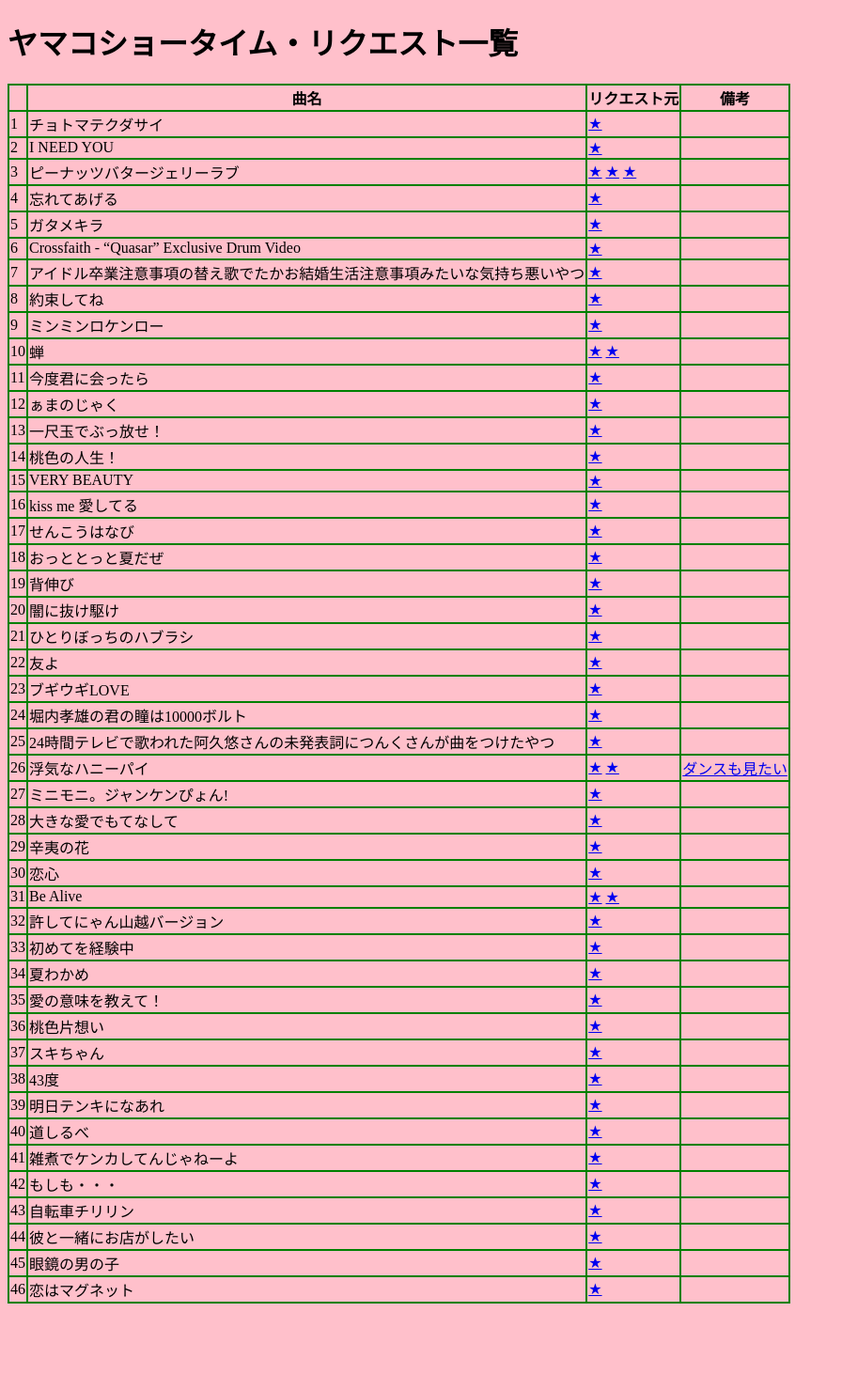
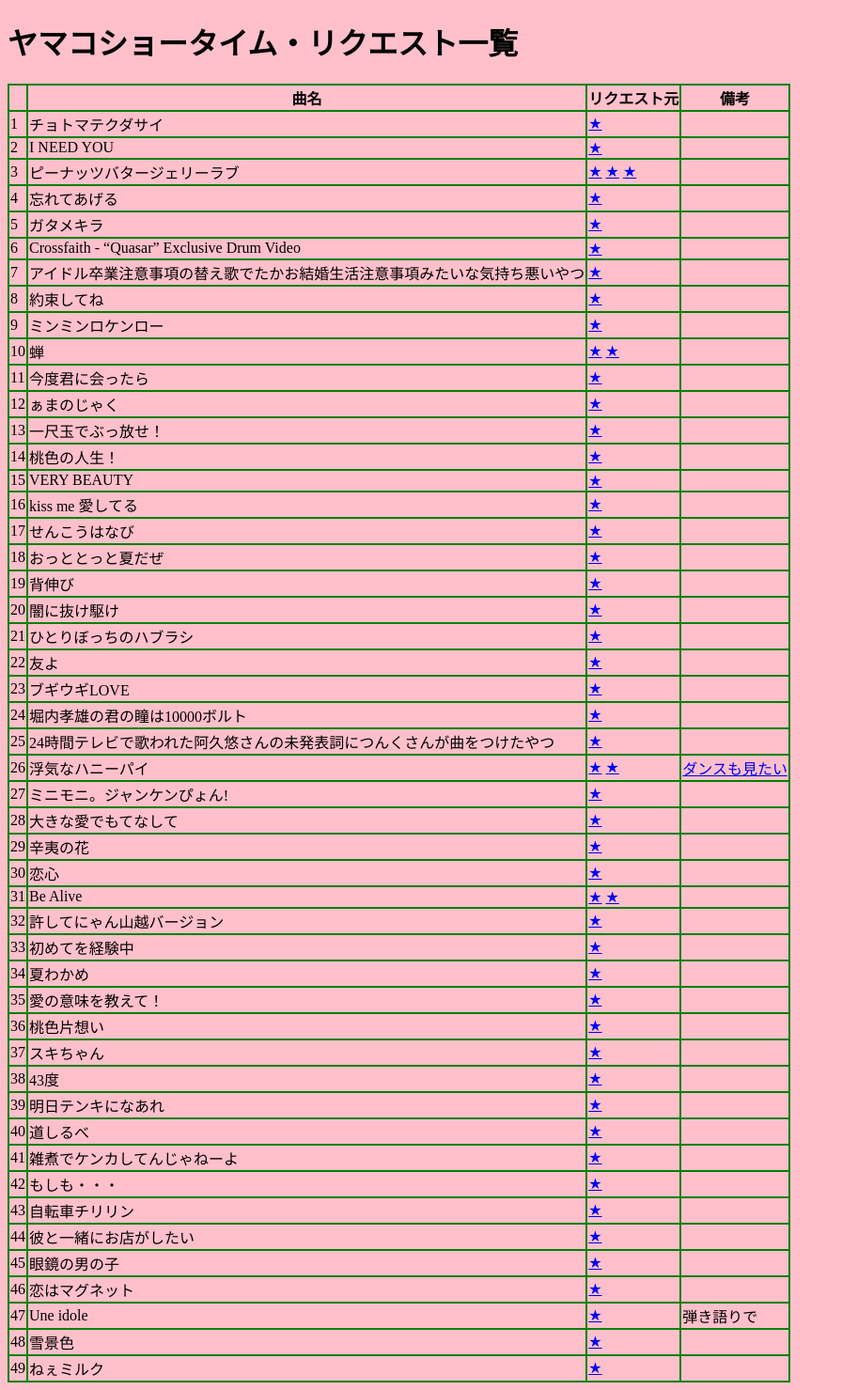
Before and after one commit to takaoyamakoshi/momochi, a Jekyll site: the page built from showtime/sns/request/index.md, in a window 1280 px wide. Shown: the whole page at 94% size, without its empty margins (0-896 px from the left). Built offline with Jekyll 4.4.1, drawn with Linux system fonts in a browser that asks for light colours; our own code applies the rules of GitHub Pages for plain Markdown files; before the commit the page ends 1395 px from its top, so only the background shows below that.

Commit message:
Update index.md

```diff
--- a/showtime/sns/request/index.md
+++ b/showtime/sns/request/index.md
@@ -48,3 +48,6 @@
 |44 | 彼と一緒にお店がしたい| [★](https://twitter.com/ganbarin_/status/1219291849757622272) | |
 |45 | 眼鏡の男の子| [★](https://twitter.com/jinnechan/status/1219291395019534336) | |
 |46 | 恋はマグネット| [★](https://twitter.com/soiphon/status/1219270222416248837) | |
+|47 | Une idole | [★](https://twitter.com/GirouetteBleue/status/1236447136327204865) | 弾き語りで |
+|48 | 雪景色 | [★](https://twitter.com/daitoro/status/1241235171182907393) | |
+|49 |ねぇミルク| [★](https://twitter.com/nozakidomo11091/status/1254437208209022978) | |
```
